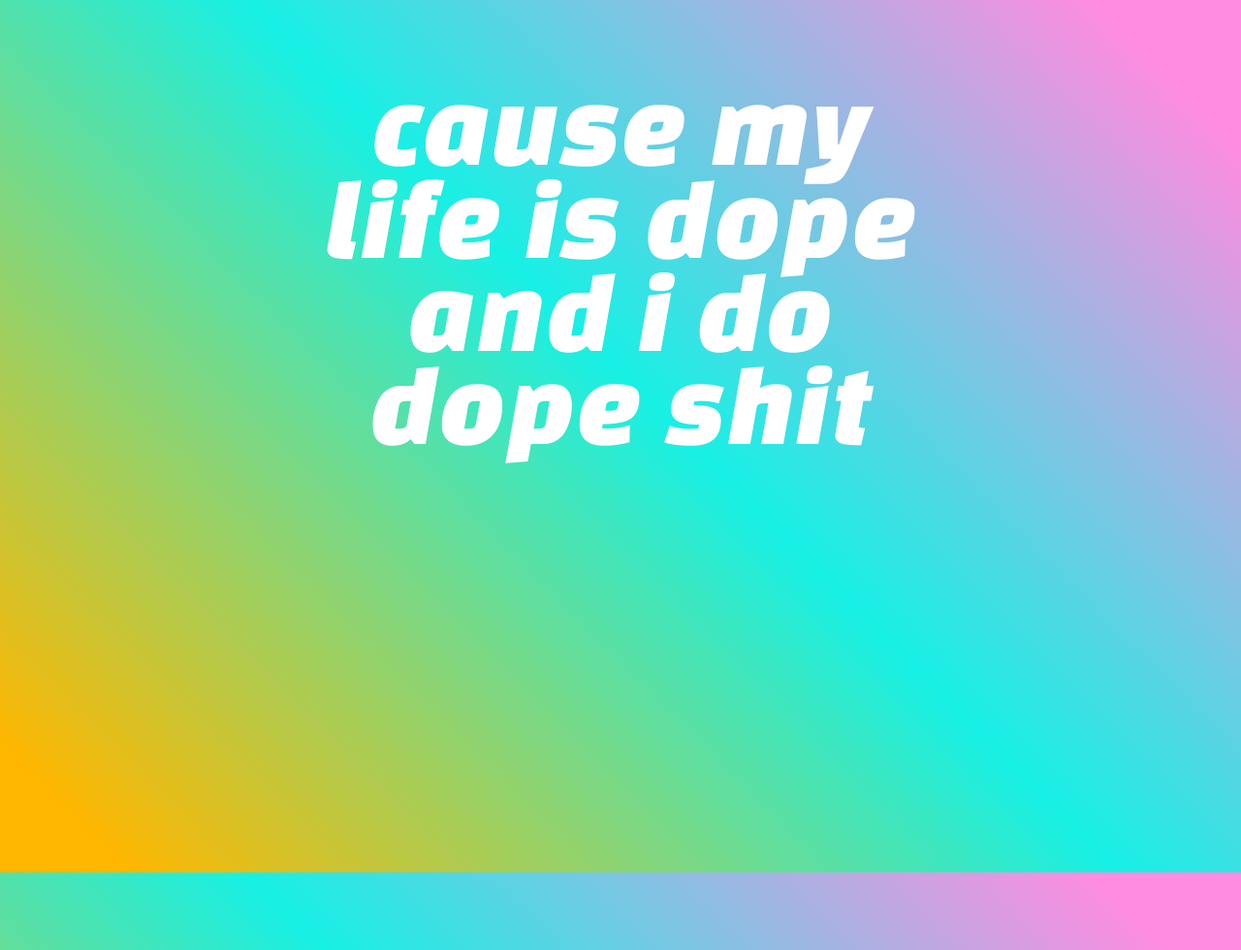
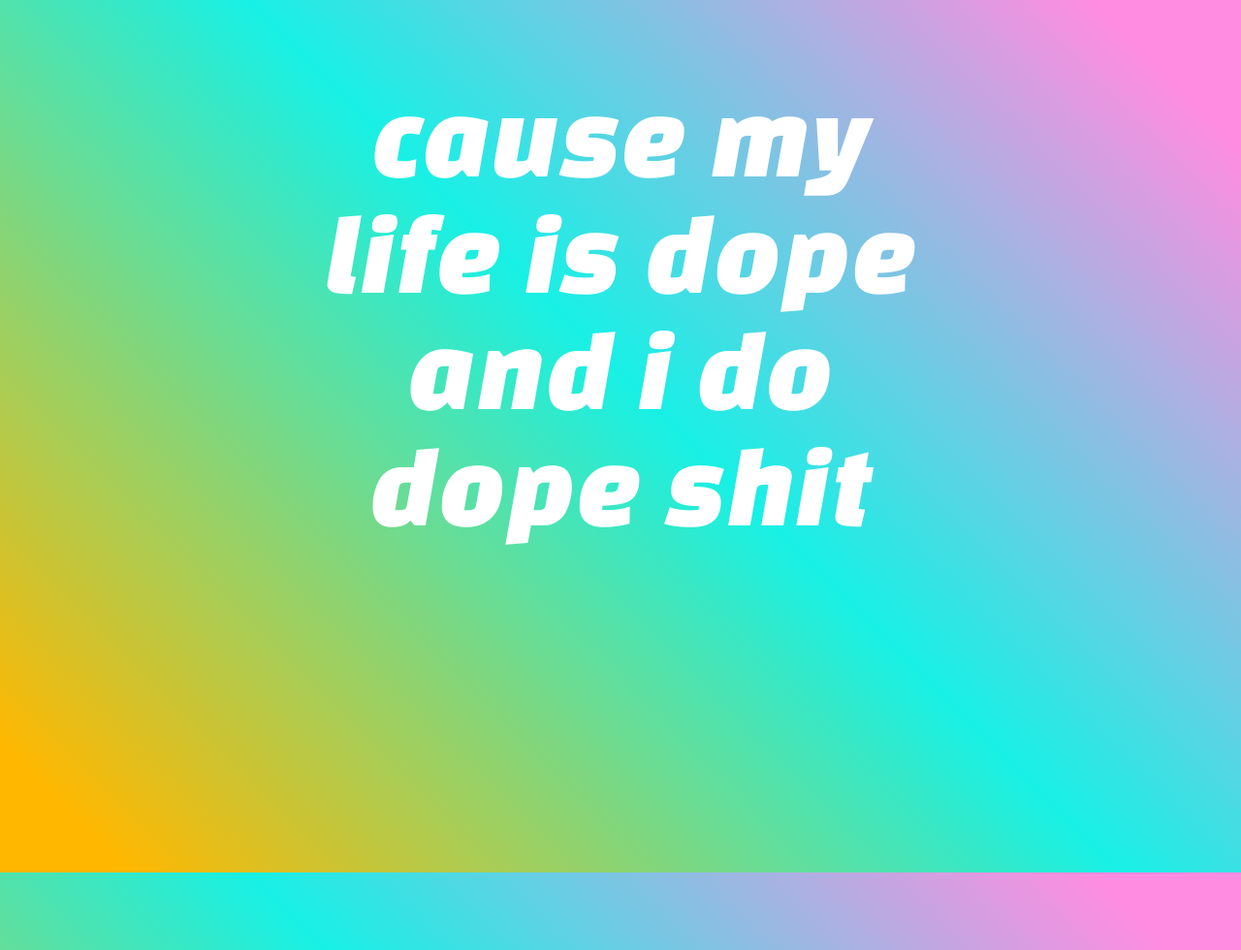
Before and after one commit to lenamasek/lenamasek.github.io, a Jekyll site: the page dope-shit/index.html, which Jekyll copies as it is, in a window 1280 px wide. Shown: the whole page at 97% size. Built offline with Jekyll 4.4.1, drawn with Linux system fonts in a browser that asks for light colours.

Commit message:
dope shit update

```diff
--- a/dope-shit/index.html
+++ b/dope-shit/index.html
@@ -29,7 +29,7 @@
 				color:white;
 				text-align: center;
 				font-size:7.5em;
-				line-height:.8em;
+				line-height:1em;
 				font-weight:400;
 			}
 
```
